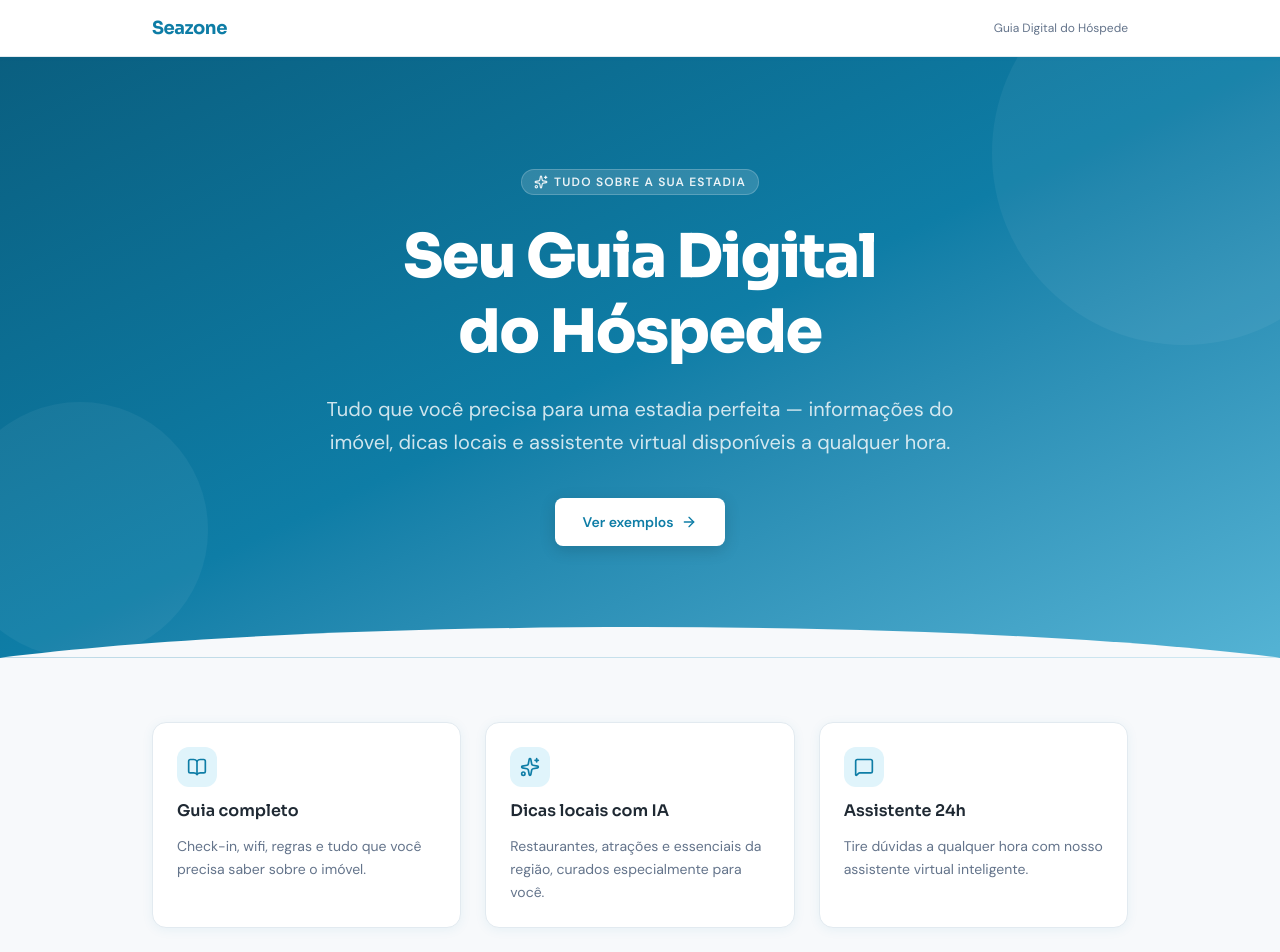
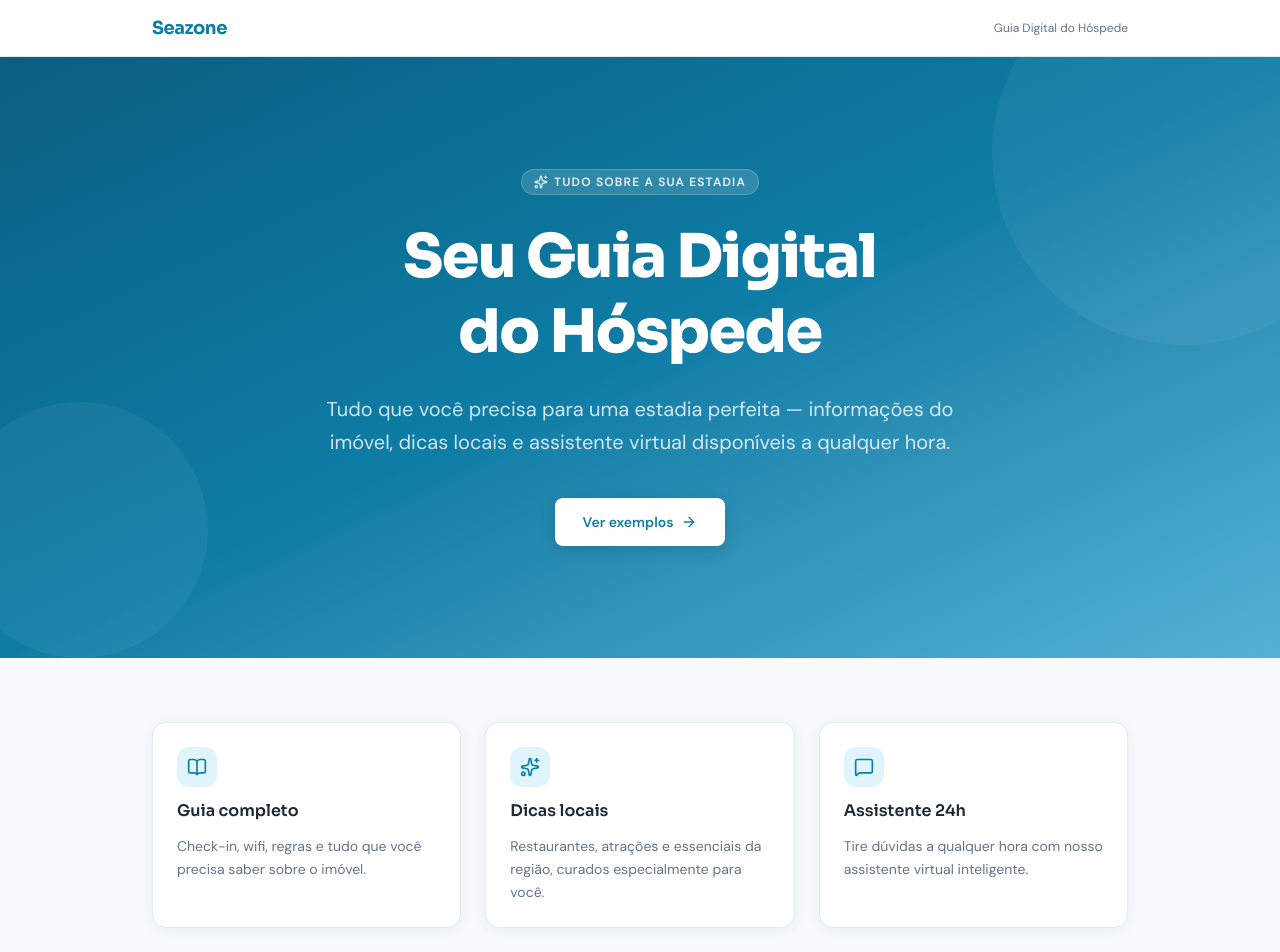
Before and after one commit to lincolnmqs/guia-do-hospede, a Next.js app: page / in a window 1280 px wide. Shown: the top 952 px of the page. Built offline with nearby package versions, Linux system fonts and the light colour scheme.

Commit message:
chore: remove decorative wave divider and 'com IA' label from landing

```diff
--- a/app/page.tsx
+++ b/app/page.tsx
@@ -34,7 +34,7 @@ const FEATURES = [
   },
   {
     icon: Sparkles,
-    title: "Dicas locais com IA",
+    title: "Dicas locais",
     description: "Restaurantes, atrações e essenciais da região, curados especialmente para você.",
   },
   {
@@ -74,19 +74,6 @@ export default function LandingPage() {
             <div className="absolute -top-24 -right-24 w-96 h-96 rounded-full bg-white/5" />
             {/* Small circle bottom-left */}
             <div className="absolute bottom-0 -left-12 w-64 h-64 rounded-full bg-white/5" />
-            {/* Thin wave line */}
-            <svg
-              className="absolute bottom-0 left-0 w-full"
-              viewBox="0 0 1440 56"
-              preserveAspectRatio="none"
-              fill="none"
-              xmlns="http://www.w3.org/2000/svg"
-            >
-              <path
-                d="M0 56 C360 10 1080 10 1440 56 L1440 56 L0 56Z"
-                fill="#F7F9FB"
-              />
-            </svg>
           </div>
 
           <div className="relative mx-auto max-w-5xl px-4 sm:px-6 py-20 sm:py-28 text-center">
```
